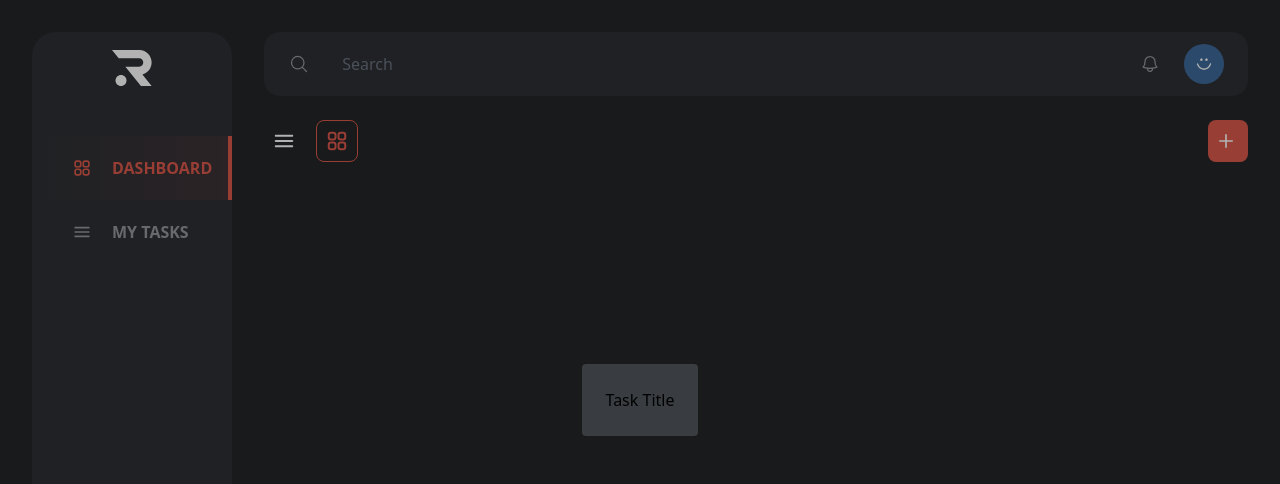
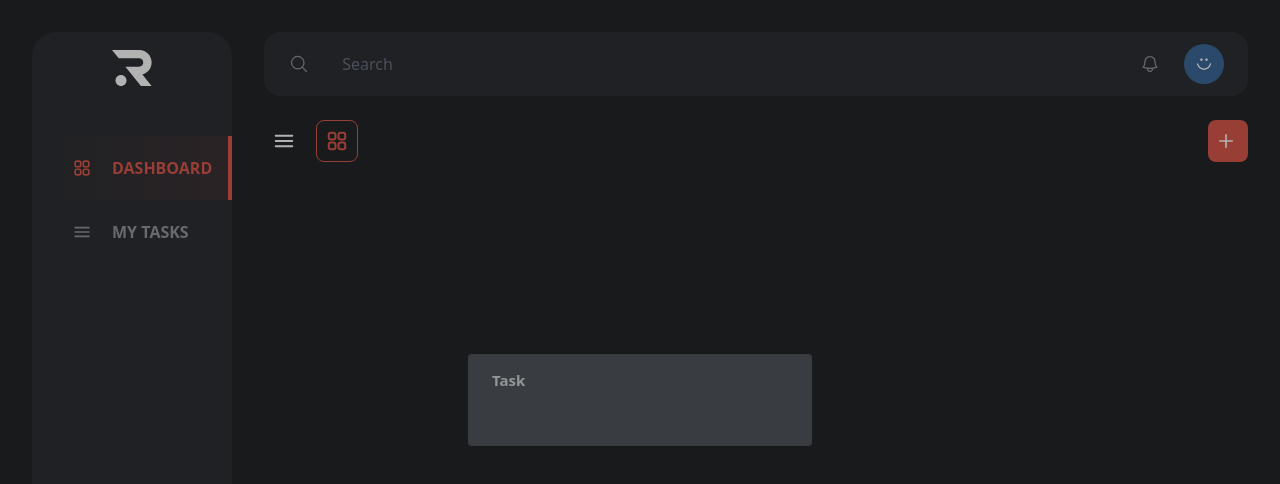
Before and after one commit to MiGIGiM/task-managment, a React (Vite) app: page / in a window 1280 px wide. Both pictures are taken after a click on the button 1228 px from the left and 141 px from the top of the page. Shown: the top 484 px of the page. Built offline with nearby package versions, Linux system fonts and the light colour scheme; no server answers.

Commit message:
feat(add): Initial Task Modal integration

```diff
--- a/src/components/MasterNavBar.tsx
+++ b/src/components/MasterNavBar.tsx
@@ -9,7 +9,7 @@ type TMasterNavBarInput = {
 }
 
 const MasterNavBar = () => {
-  const { register, handleSubmit, setValue, getValues, watch } = useForm<TMasterNavBarInput>({
+  const { register, handleSubmit, setValue, watch } = useForm<TMasterNavBarInput>({
     mode: 'onTouched',
   })
 
--- a/src/components/PlusButton.tsx
+++ b/src/components/PlusButton.tsx
@@ -2,6 +2,7 @@ import { useState } from 'react'
 import { Dialog } from '@headlessui/react'
 import { PlusIcon } from '@heroicons/react/24/outline'
 import Button, { EButtonColors } from './Button'
+import TaskModal from './TaskModal'
 
 const PlusButton = () => {
   const [isOpen, setIsOpen] = useState(false)
@@ -15,14 +16,7 @@ const PlusButton = () => {
         disabled={false}
         color={EButtonColors.primary}
       />
-      <Dialog open={isOpen} onClose={() => setIsOpen(false)} className='relative z-50'>
-        <div className='fixed inset-0 bg-black/30' aria-hidden='true' />
-        <div className='fixed inset-0 flex items-center justify-center p-4'>
-          <Dialog.Panel className='mx-auto max-w-sm rounded  bg-neutral-3 p-6'>
-            <p>Task Title</p>
-          </Dialog.Panel>
-        </div>
-      </Dialog>
+      <TaskModal isOpen={isOpen} onClose={() => setIsOpen(false)} />
     </>
   )
 }
--- /dev/null
+++ b/src/components/TaskModal.tsx
@@ -0,0 +1,45 @@
+/* eslint-disable react/jsx-props-no-spreading */
+/* eslint-disable jsx-a11y/label-has-associated-control */
+import { Dialog } from '@headlessui/react'
+import { FC } from 'react'
+import { useForm } from 'react-hook-form'
+
+type TTaskModalProps = {
+  isOpen: boolean
+  onClose: () => void
+}
+
+type TTaskModalInput = {
+  name: string
+}
+
+const TaskModal: FC<TTaskModalProps> = ({ isOpen, onClose }) => {
+  const { register, handleSubmit, setValue, watch } = useForm<TTaskModalInput>()
+
+  return (
+    <Dialog open={isOpen} onClose={onClose} className='relative z-50'>
+      <div className='fixed inset-0 bg-black/30' aria-hidden='true' />
+      <div className='fixed inset-0 flex items-center justify-center p-4'>
+        <Dialog.Panel className='mx-auto max-w-sm rounded  bg-neutral-3 p-6'>
+          <form className='relative z-0'>
+            <input
+              type='text'
+              id='task_name'
+              {...register('name')}
+              className='peer block w-full appearance-none border-0 bg-transparent py-2.5 px-0 text-[20px] text-neutral-2 focus:outline-none focus:ring-0 '
+              placeholder=''
+            />
+            <label
+              htmlFor='task_name'
+              className='absolute top-3 -z-10 origin-[0] -translate-y-6 scale-75 transform text-[20px] font-semibold text-neutral-2 duration-300 peer-placeholder-shown:translate-y-0 peer-placeholder-shown:scale-100 peer-focus:left-0 peer-focus:-translate-y-6 peer-focus:scale-75'
+            >
+              Task
+            </label>
+          </form>
+        </Dialog.Panel>
+      </div>
+    </Dialog>
+  )
+}
+
+export default TaskModal
--- a/src/utils/general.ts
+++ b/src/utils/general.ts
@@ -29,8 +29,6 @@ export const getDateString = (date: Date): string => {
   yesterday.setDate(yesterday.getDate() - 1)
 
   if (dt === today) return 'TODAY'
-
-  console.log({ yesterday, dt })
 
   if (
     yesterday.toLocaleDateString('en-US', {
```
